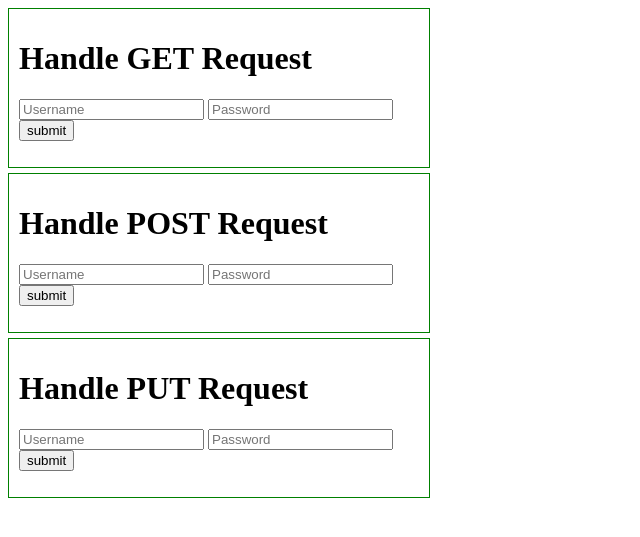
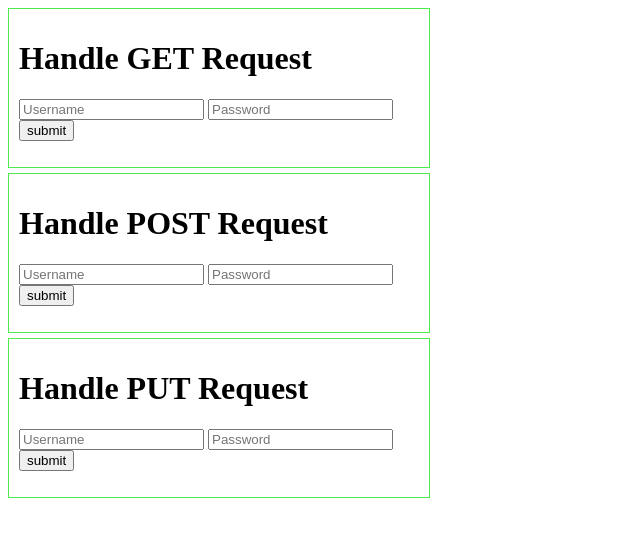
Before and after one commit to aditya-guj306/Mindbowser_Internship, a Flask app: page / in a window 1280 px wide. Shown: the top 537 px of the page, without its empty margins (0-640 px from the left). Run offline with Flask 3, Linux system fonts and the light colour scheme.

Commit message:
updated color in index.html

```diff
--- a/Sqlite_implementation/templates/login.html
+++ b/Sqlite_implementation/templates/login.html
@@ -5,7 +5,7 @@
 	<style>
 		div {
 			width: 400px;
-			border: 1px solid green;
+			border: 1px solid rgb(75, 236, 75);
 			padding: 10px;
 			margin-bottom: 5px;
 		}
```
